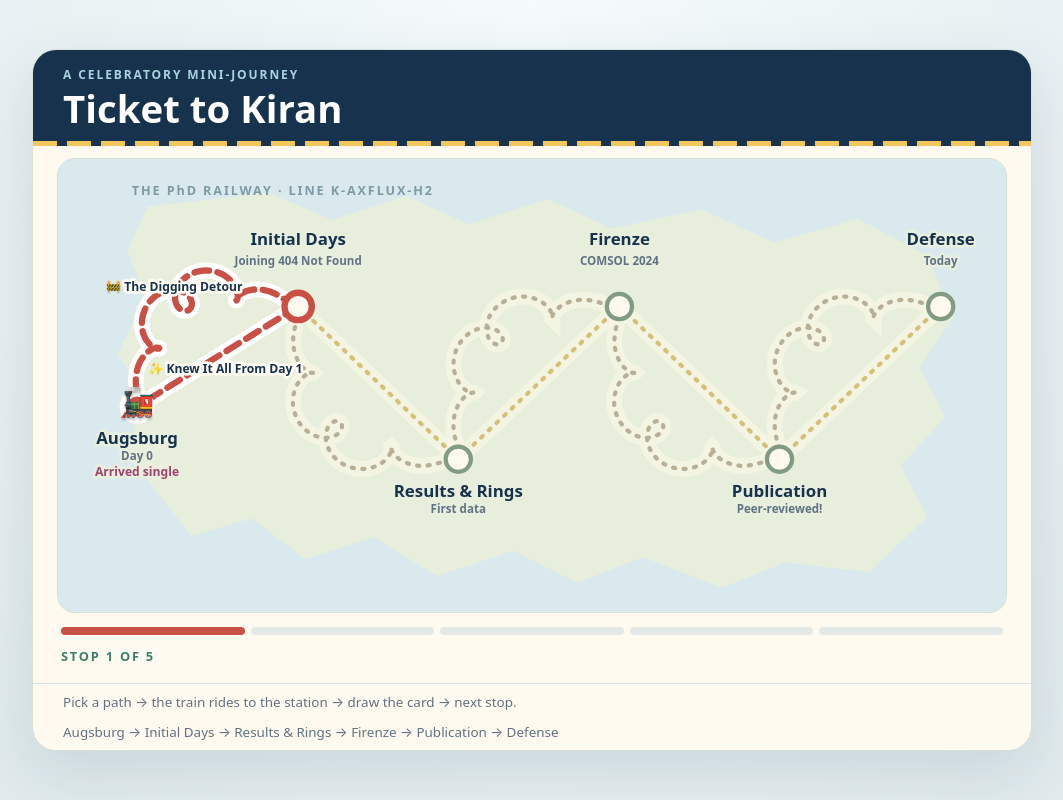
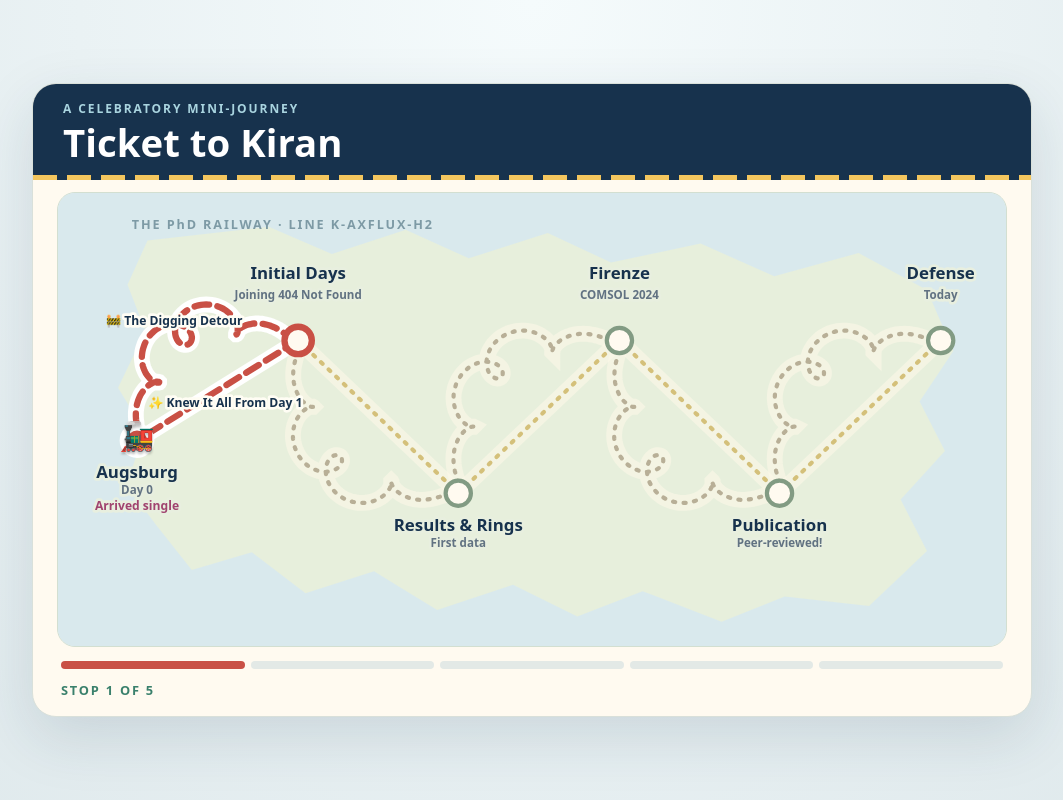
Before and after one commit to RohanKini7/ticket_to_ride, a plain HTML site: page index.html in a window 1280 px wide. Shown: the whole page, without its empty margins (108-1171 px from the left). Drawn offline with Linux system fonts and the light colour scheme.

Commit message:
Remove the footer
Co-Authored-By: Claude Opus 5.5 <noreply@anthropic.com>
Claude-Session: https://claude.ai/code/session_015QERPtkPJZPMnCPqmii88K

```diff
--- a/index.html
+++ b/index.html
@@ -175,7 +175,6 @@ body{padding:10px}
 </div></div>
 
 <section class="content" id="stage" aria-live="polite"></section>
-<div class="footer"><span>Pick a path → the train rides to the station → draw the card → next stop.</span><span id="lineFooter"></span></div>
 </main>
 <div class="overlay" id="overlay" hidden><div class="card" role="dialog" aria-modal="true" aria-label="Ticket"><button class="close" id="closeCard" aria-label="Close the ticket and look at the map">×</button><div id="cardBody"></div></div></div>
 
@@ -199,7 +198,6 @@ const STOPS = C ? C.stops : [], FINALE = C ? C.finale : {};
   document.title=C.title; document.getElementById("title").textContent=C.title;
   const sub=document.getElementById("subtitle"); sub.textContent=C.subtitle||""; sub.hidden=!C.subtitle;
   document.getElementById("railwayName").textContent=C.railwayName||"";
-  document.getElementById("lineFooter").textContent=C.stations.map(x=>x.name).join(" → ");
 })();
 
 /* ---------- Map data: built from content.js ---------- */
```
